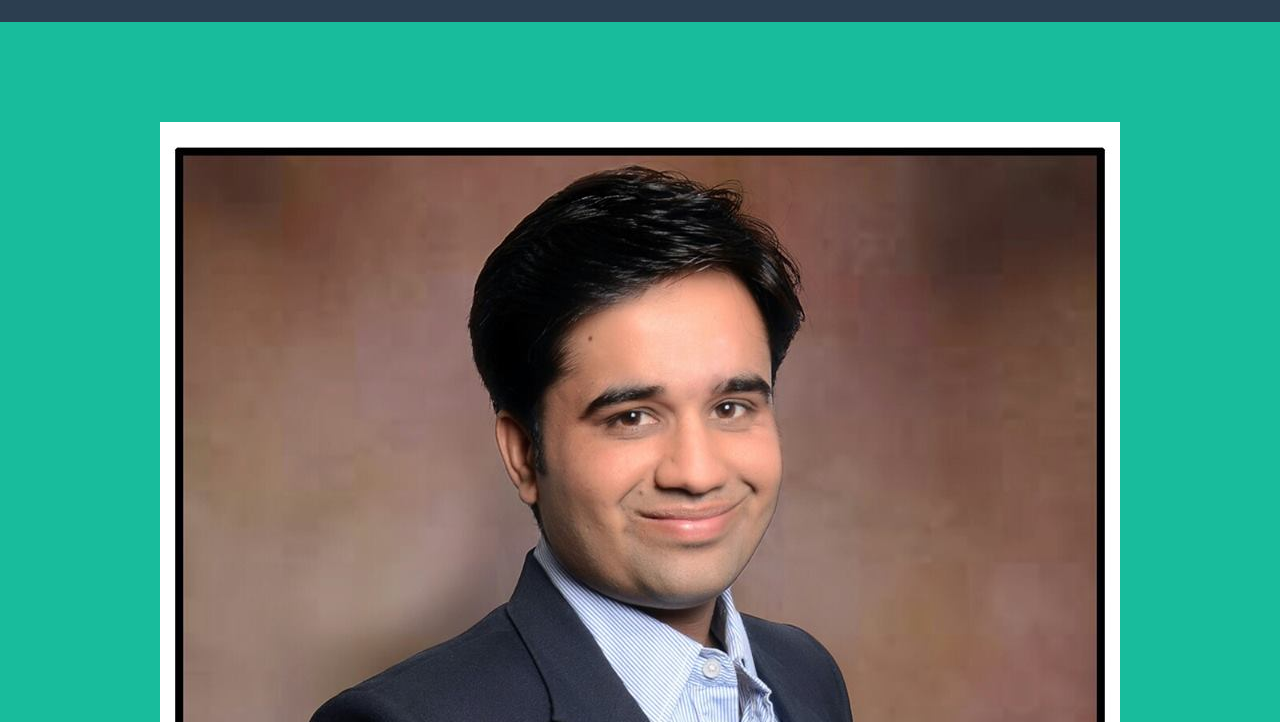
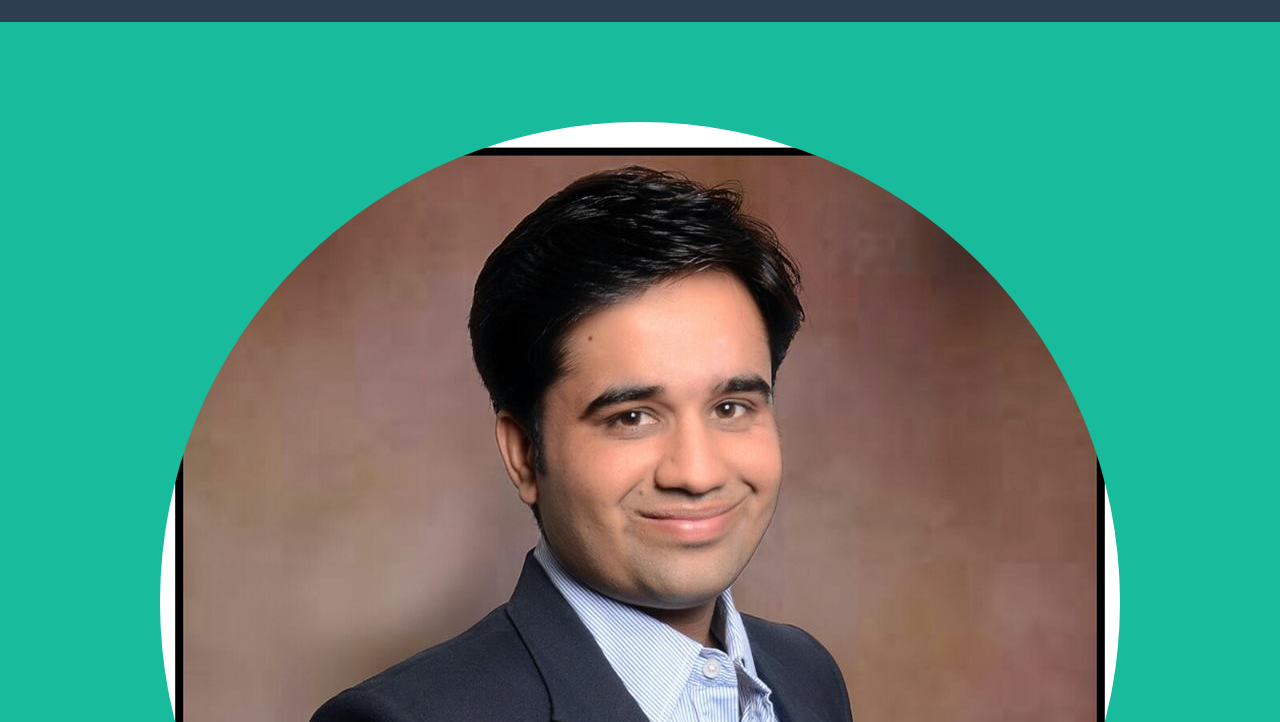
Before and after one commit to nikhilashoksharma/nikhilashoksharma.github.io, a website: page pages/index.html in a window 1280 px wide. Shown: the part 78-800 px from the top of the page. Drawn offline with nearby package versions, Linux system fonts and the light colour scheme; files that its build step writes are made by us from their sources.

Commit message:
Profile photo added

```diff
--- a/pages/index.html
+++ b/pages/index.html
@@ -71,7 +71,7 @@
         <div class="container">
             <div class="row">
                 <div class="col-lg-12">
-                    <img class="img-responsive" src="../img/profile.jpg" alt="">
+                    <img class="img-circle img-responsive img-center" src="../img/profile.jpg" alt="">
                     <div class="intro-text">
                         <span class="name">Nikhil Sharma</span>
                         <hr class="star-light">
```
